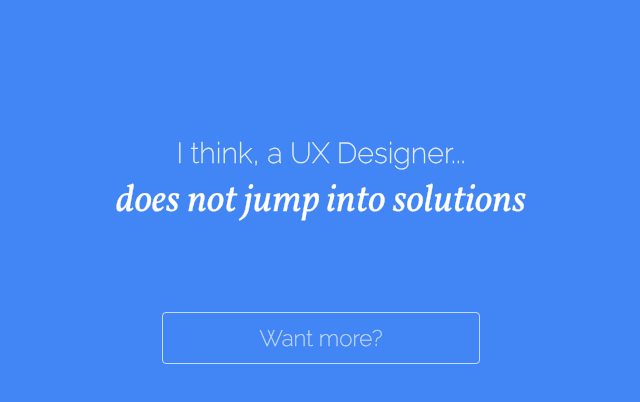
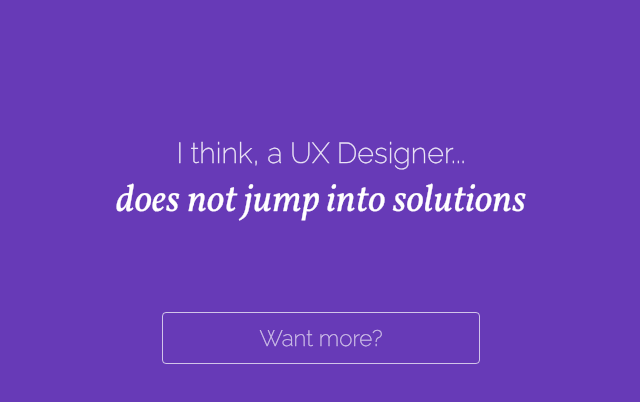
Before and after one commit to auxdesigner/aUXDesigner.com, a plain HTML site: page static/index.html in a window 1280 px wide. Shown: the whole page, without its empty margins (319-959 px from the left). Drawn offline with nearby package versions, Linux system fonts and the light colour scheme.

Commit message:
randomize color

```diff
--- a/static/script.js
+++ b/static/script.js
@@ -4,6 +4,9 @@ $(function(){
 	$(document).ready(function(){
 		words.sort(function(){return Math.round(Math.random())});
 		$('#quote').text(words.pop());
+		colors.sort(function(){return Math.round(Math.random())});
+		$('body').addClass(colors.pop());
+
 		$("#quote").css({ 'marginTop': '-0.2em', 'opacity': '0' });
 		$("#quote").delay(100).animate({
 	    	opacity: "1",
--- a/static/style.css
+++ b/static/style.css
@@ -3,7 +3,7 @@
 		-webkit-text-stroke: 0.35px;
 	}
 	body {
-		text-align: center; padding-top: 8em; background-color: #4285f4;
+		text-align: center; padding-top: 8em;
 		transition: background-color 0.5s ease-in-out;
 		-webkit-transition: background-color 0.5s ease-in-out;
 		-moz-transition: background-color 0.5s ease-in-out;
```
Lines whose indentation alone changed are shown as unchanged.
